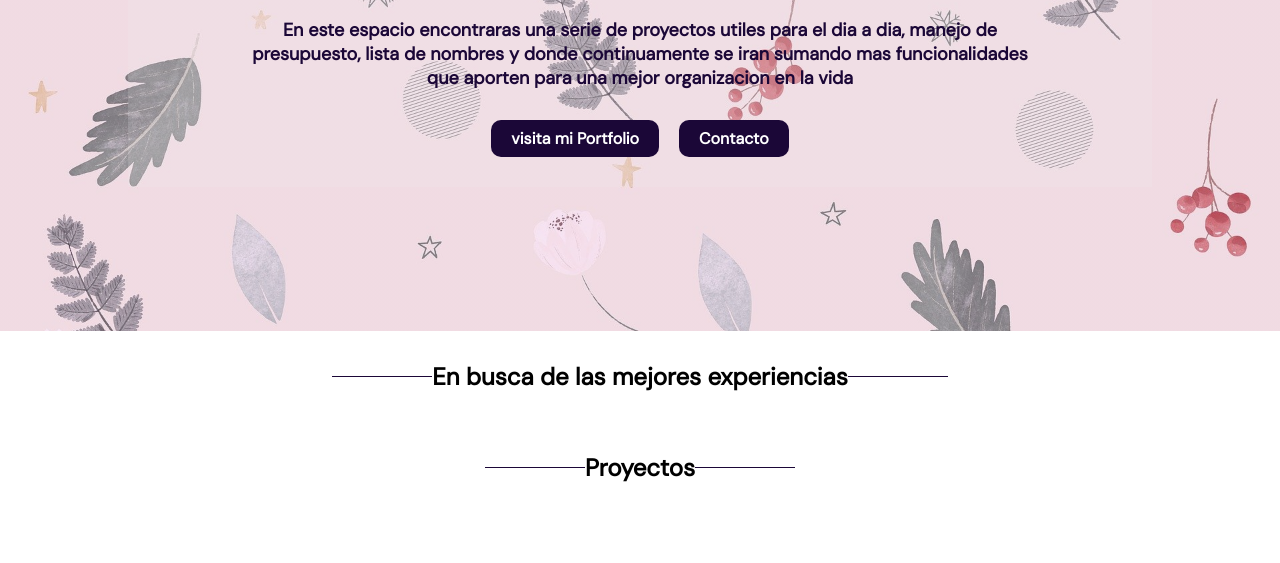
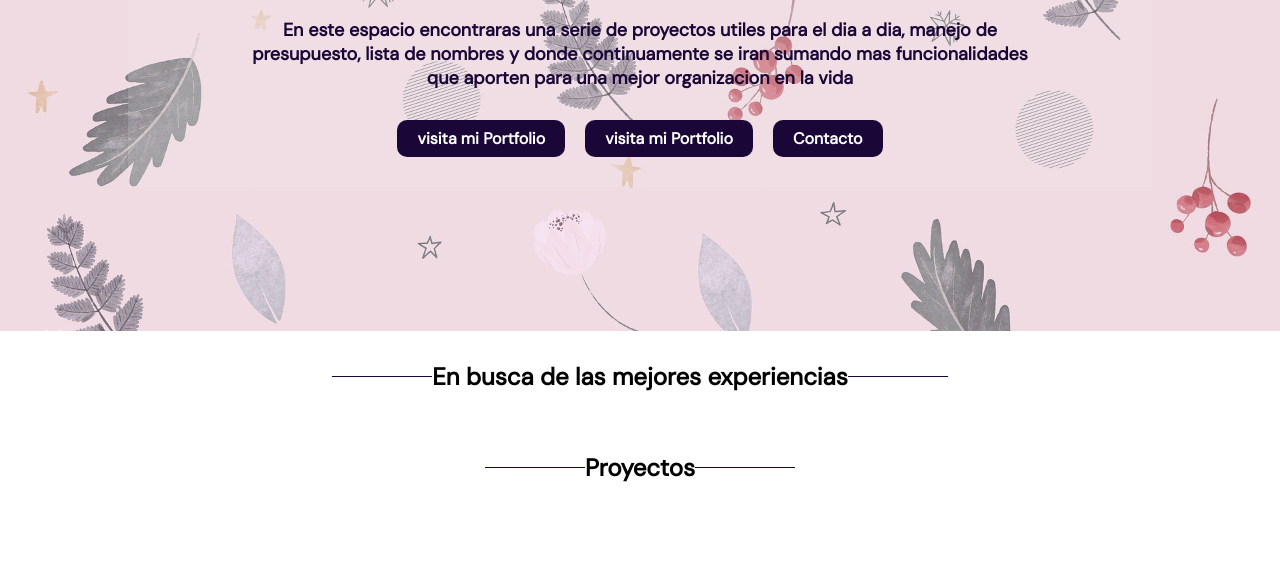
Before and after one commit to maxiesper/LandingPage, a plain HTML site: page index.html in a window 1280 px wide. Shown: the part 169-732 px from the top of the page. Drawn offline with Linux system fonts and the light colour scheme; grey boxes are pictures that could not be loaded.

Commit message:
Update index.html

```diff
--- a/index.html
+++ b/index.html
@@ -20,6 +20,7 @@
                 <p>En este espacio encontraras una serie de proyectos utiles para el dia a dia, manejo de presupuesto, lista de nombres y donde continuamente se iran sumando mas funcionalidades que aporten para una mejor organizacion en la vida </p>
                 <div class="buttons">
                     <a href="#">visita mi Portfolio</a>
+                    <a target="_blank" href="https://portfolio-agbuuixlg-maxiesper.vercel.app/">visita mi Portfolio</a>
                     <a target="_blank" href="https://www.linkedin.com/in/nahir-maximiliano-esper/">Contacto</a>
                 </div>
             </div>
```
